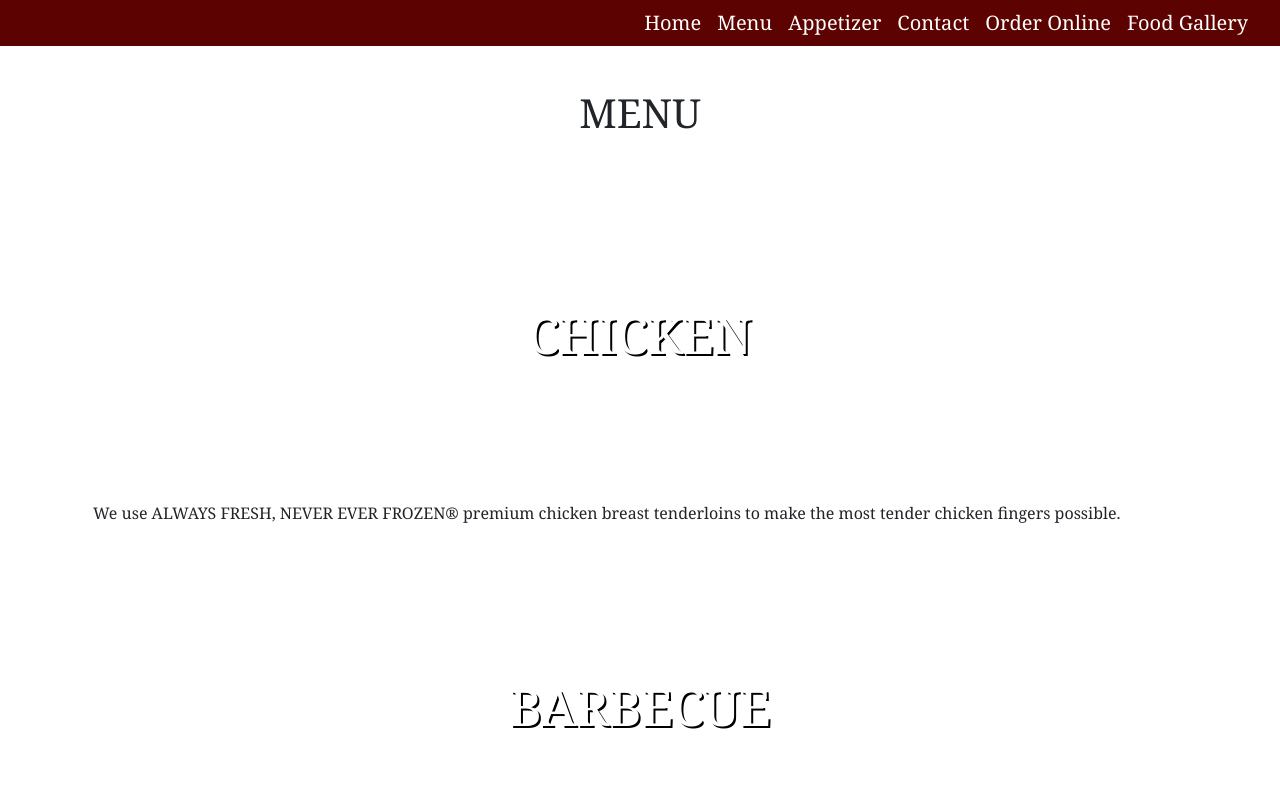
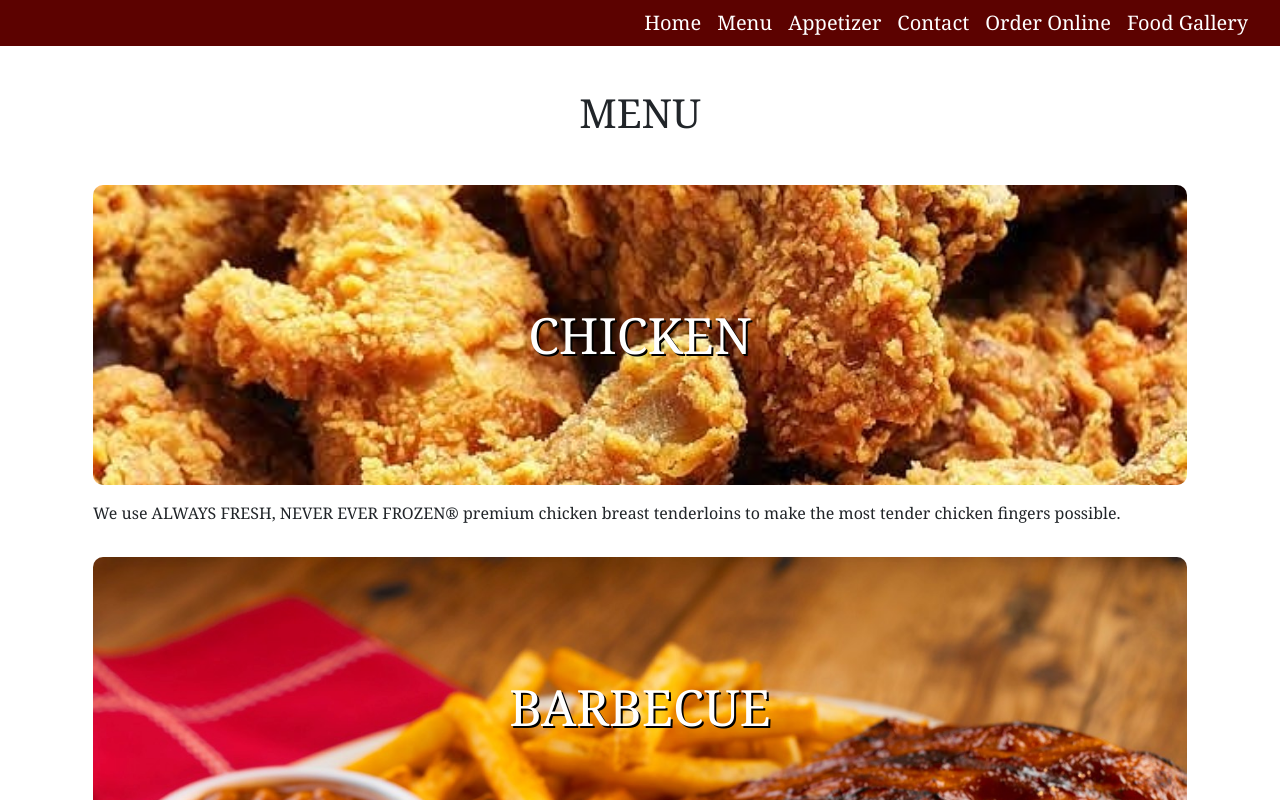
Before and after one commit to sault-college-org/dom-basics-and-js-JWuerdz, a plain HTML site: page index.html in a window 1280 px wide. Both pictures are taken after a click on the link "Menu". Shown: the top 800 px of the page. Drawn offline with nearby package versions, Linux system fonts and the light colour scheme.

Commit message:
Update style.css

```diff
--- a/styles/style.css
+++ b/styles/style.css
@@ -103,9 +103,32 @@ body {
   color: rgb(211, 170, 170);
 }
 
-#menu1,
-#menu2,
+#menu1 {
+  background-image: url('/imgs/chickenimg.jpg');
+  background-size: cover;
+  width: 100%;
+  height: 300px;
+  border-radius: 10px;
+  padding-top: 120px;
+  color: white;
+  text-shadow: black 2px 2px;
+  font-size: 50px;
+}
+
+#menu2 {
+  background-image: url('/imgs/barbecueimg.jpg');
+  background-size: cover;
+  width: 100%;
+  height: 300px;
+  border-radius: 10px;
+  padding-top: 120px;
+  color: white;
+  text-shadow: black 2px 2px;
+  font-size: 50px;
+}
+
 #menu3 {
+  background-image: url('/imgs/fishimg.jpg');
   background-size: cover;
   width: 100%;
   height: 300px;
```
